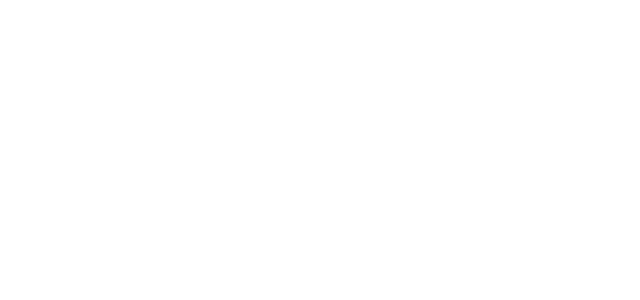
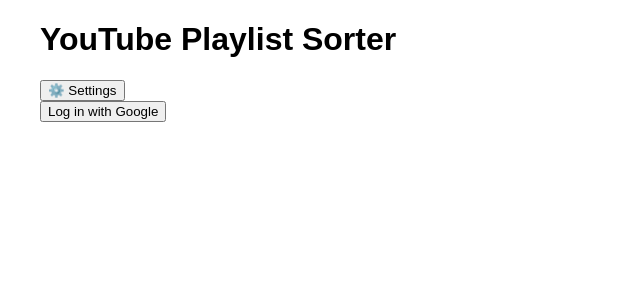
Before and after one commit to Phnxfyr/Youtube-Playlist-Sorter, a React (Create React App) app: page / in a window 1280 px wide. Shown: the top 300 px of the page, without its empty margins (0-640 px from the left). Built offline with nearby package versions, Linux system fonts and the light colour scheme.

Commit message:
Update redirect URI for Vercel

```diff
--- a/src/App.js
+++ b/src/App.js
@@ -190,7 +190,49 @@
           </div>
         </div>
       )}
-      {/* ...rest of JSX remains unchanged */}
+      <main style={{ flexGrow: 1 }}>
+        <header>
+          <h1>YouTube Playlist Sorter</h1>
+          <button onClick={() => setShowSettings(true)}>⚙️ Settings</button>
+        </header>
+        {!isLoggedIn ? (
+          <button onClick={handleLogin}>Log in with Google</button>
+        ) : !selectedPlaylist ? (
+          <ul>
+            {playlists.map((pl) => (
+              <li key={pl.id} onClick={() => fetchPlaylistVideos(pl)}>
+                <img src={pl.snippet.thumbnails?.default?.url || pl.snippet.thumbnails?.medium?.url} alt="thumb" />
+                <br />
+                <strong>{pl.snippet.title}</strong>
+              </li>
+            ))}
+          </ul>
+        ) : (
+          <div>
+            <h2>{selectedPlaylist.snippet.title}</h2>
+            <div>
+              <button onClick={() => sortPlaylistVideos('title')}>Sort by Title</button>
+              <button onClick={() => sortPlaylistVideos('views')}>Sort by Views</button>
+              <button onClick={() => sortPlaylistVideos('dateAdded')}>Sort by Date Added</button>
+              <button onClick={() => sortPlaylistVideos('datePublished')}>Sort by Date Published</button>
+              <p>{sortDirection === 'asc' ? 'Ascending' : 'Descending'}</p>
+            </div>
+            <ul>
+              {playlistVideos.map((video, idx) => (
+                <li key={video.snippet.resourceId?.videoId || idx}>
+                  <span>{idx + 1}. </span>
+                  <img src={video.snippet.thumbnails.default.url} alt="thumb" />
+                  <br />
+                  <strong>{video.snippet.title}</strong>
+                  <br />
+                  Personal Views: {personalViews[video.snippet.resourceId?.videoId] || 0}
+                </li>
+              ))}
+            </ul>
+            <div ref={loader} style={{ height: '20px' }} />
+          </div>
+        )}
+      </main>
     </div>
   );
 }
```
